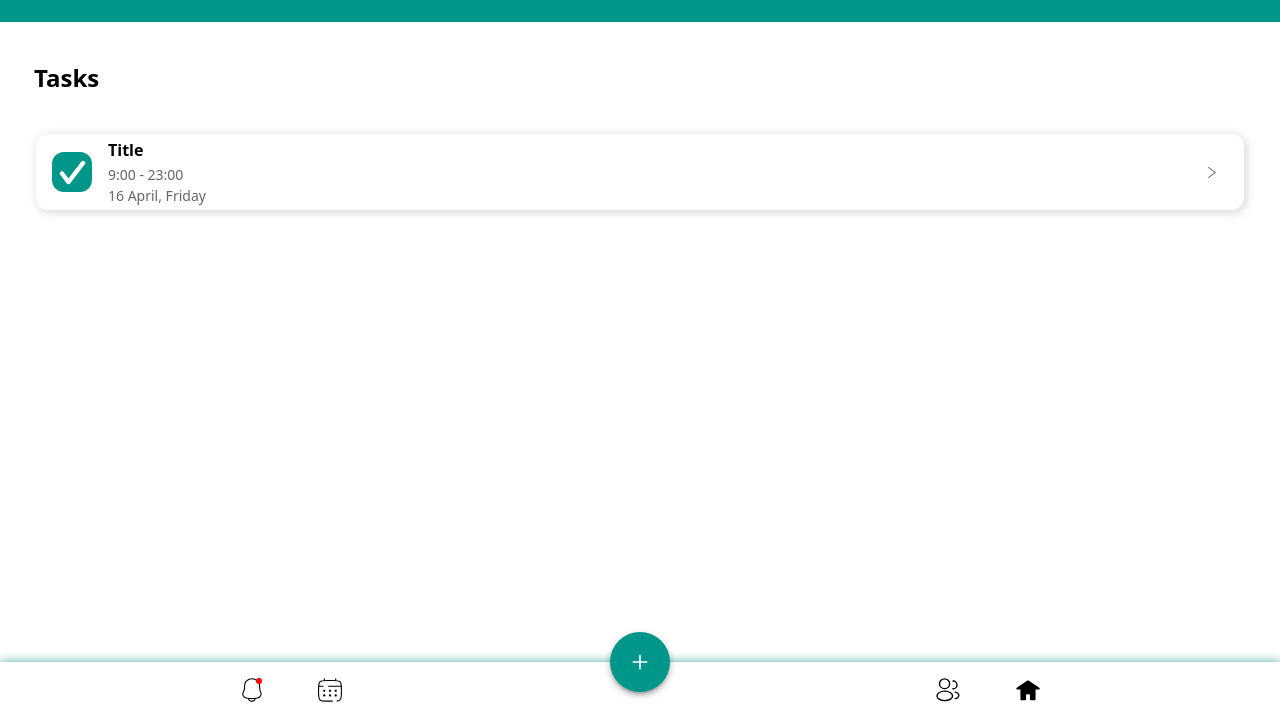
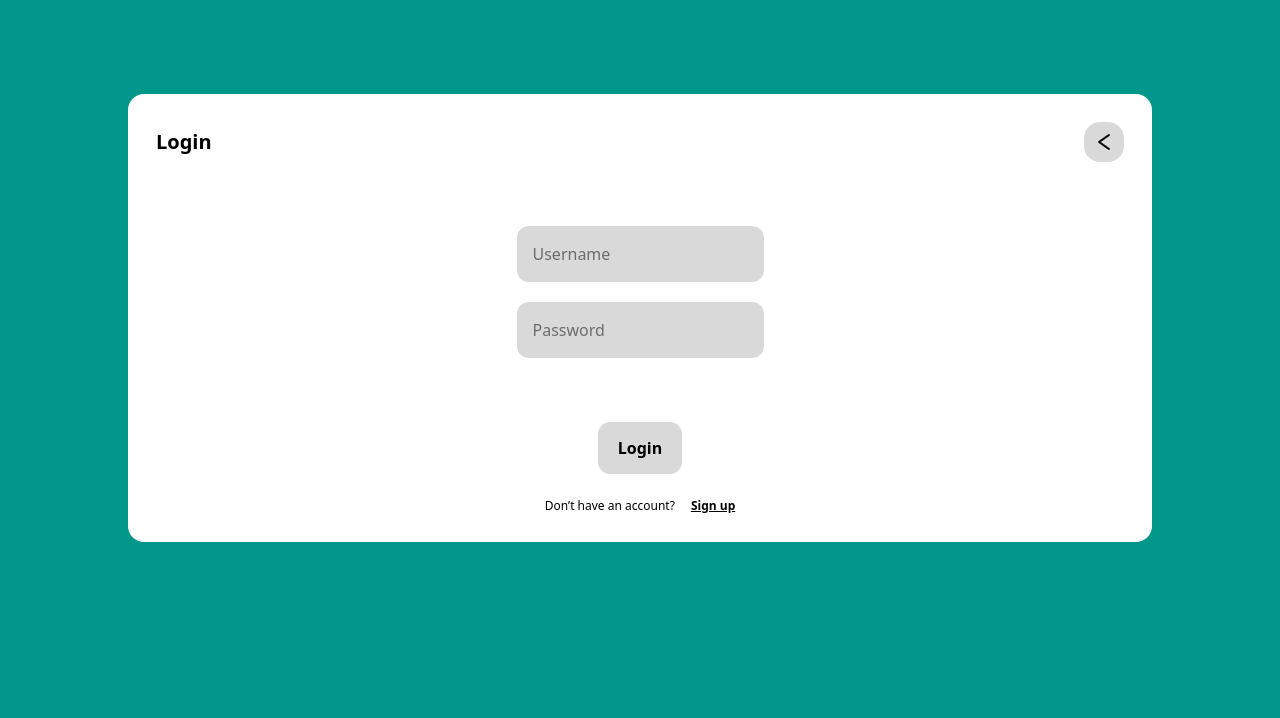
Before and after one commit to mahdibaderloo/todolist, a website: page index.html in a window 1280 px wide. Shown: the part 82-800 px from the top of the page. Drawn offline with Linux system fonts and the light colour scheme.

Commit message:
login page

```diff
--- a/index.html
+++ b/index.html
@@ -581,6 +581,58 @@
         </div>
       </div>
     </section>
+    <!------------- Login ------------->
+    <section
+      id="login"
+      class="w-full h-full fixed top-0 left-0 bg-teal-600 dark:bg-(--dark-color) z-50 overflow-hidden flex justify-center items-center"
+    >
+      <form
+        action="#"
+        class="bg-white w-[80%] p-7 rounded-2xl flex flex-col items-center gap-16"
+      >
+        <div class="w-full flex justify-between items-center">
+          <p class="font-bold text-xl">Login</p>
+          <div
+            class="w-10 h-10 flex justify-center items-center bg-(--gray-background) dark:bg-[#FFFFFF1A] rounded-2xl"
+            onclick="closeLoginPage()"
+          >
+            <img
+              src="Images/Svg/arrow-left.svg"
+              alt="back"
+              class="w-4 h-4 dark:hidden"
+            />
+            <img
+              src="Images/Svg/arrow-left-dark.svg"
+              alt="back"
+              class="w-4 h-4 hidden dark:block"
+            />
+          </div>
+        </div>
+        <div class="flex flex-col justify-center items-center gap-5">
+          <input
+            type="text"
+            placeholder="Username"
+            class="w-full bg-(--gray-background) pl-4 py-4 rounded-xl outline-none border-none"
+          />
+          <input
+            type="password"
+            placeholder="Password"
+            class="w-full bg-(--gray-background) pl-4 py-4 rounded-xl outline-none border-none"
+          />
+        </div>
+        <div class="flex flex-col items-center gap-6">
+          <button
+            class="w-fit bg-(--gray-background) py-3.5 px-5 rounded-xl font-bold"
+          >
+            Login
+          </button>
+          <div class="flex gap-4 text-xs">
+            <p class="">Don’t have an account?</p>
+            <a href="" class="font-bold underline">Sign up</a>
+          </div>
+        </div>
+      </form>
+    </section>
 
     <!------------- Scripts ------------->
     <script src="Js/app.js"></script>
```
Also changed, not shown: Styles/app.css.
